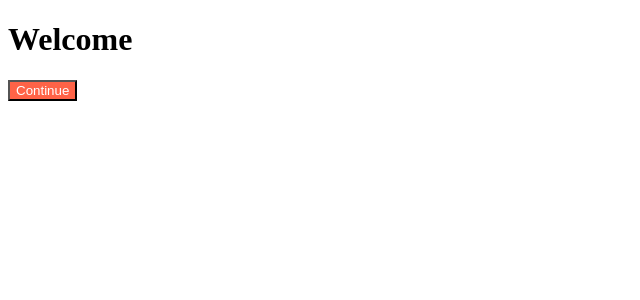
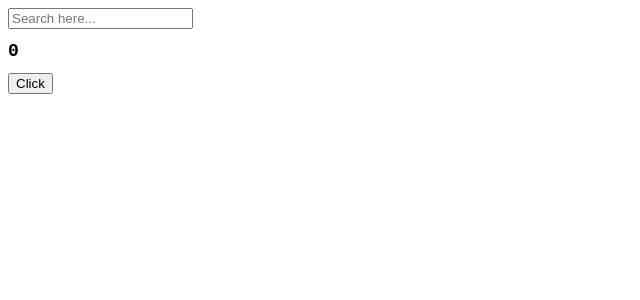
Before and after one commit to Jangmyun/ReactStudy, a React (Create React App) app in the folder react-study/: page / in a window 1280 px wide. Shown: the top 300 px of the page, without its empty margins (0-640 px from the left). Built offline with nearby package versions, Linux system fonts and the light colour scheme.

Commit message:
useEffect 예제

```diff
--- a/react-study/src/App.js
+++ b/react-study/src/App.js
@@ -1,10 +1,33 @@
 import Button from "./Button";
+import styles from "./App.module.css";
+import { useEffect, useState } from "react";
 
 function App() {
+  const [counter, setCounter] = useState(0);
+  const [keyword, setKeyword] = useState("");
+  const click = () => {
+    setCounter((prev) => prev + 1);
+  };
+  const inputChange = (e) => {
+    setKeyword(e.target.value);
+    console.log(keyword);
+  };
+  console.log("all the time");
+  useEffect(() => {
+    console.log("CALL API");
+  }, []);
+  console.log("Search For", keyword);
+
   return (
     <div>
-      <h1>Welcome</h1>
-      <Button text={"Continue"} />
+      <input
+        value={keyword}
+        onChange={inputChange}
+        type="text"
+        placeholder="Search here..."
+      />
+      <h1 className={styles.title}>{counter}</h1>
+      <button onClick={click}>Click</button>
     </div>
   );
 }
```
